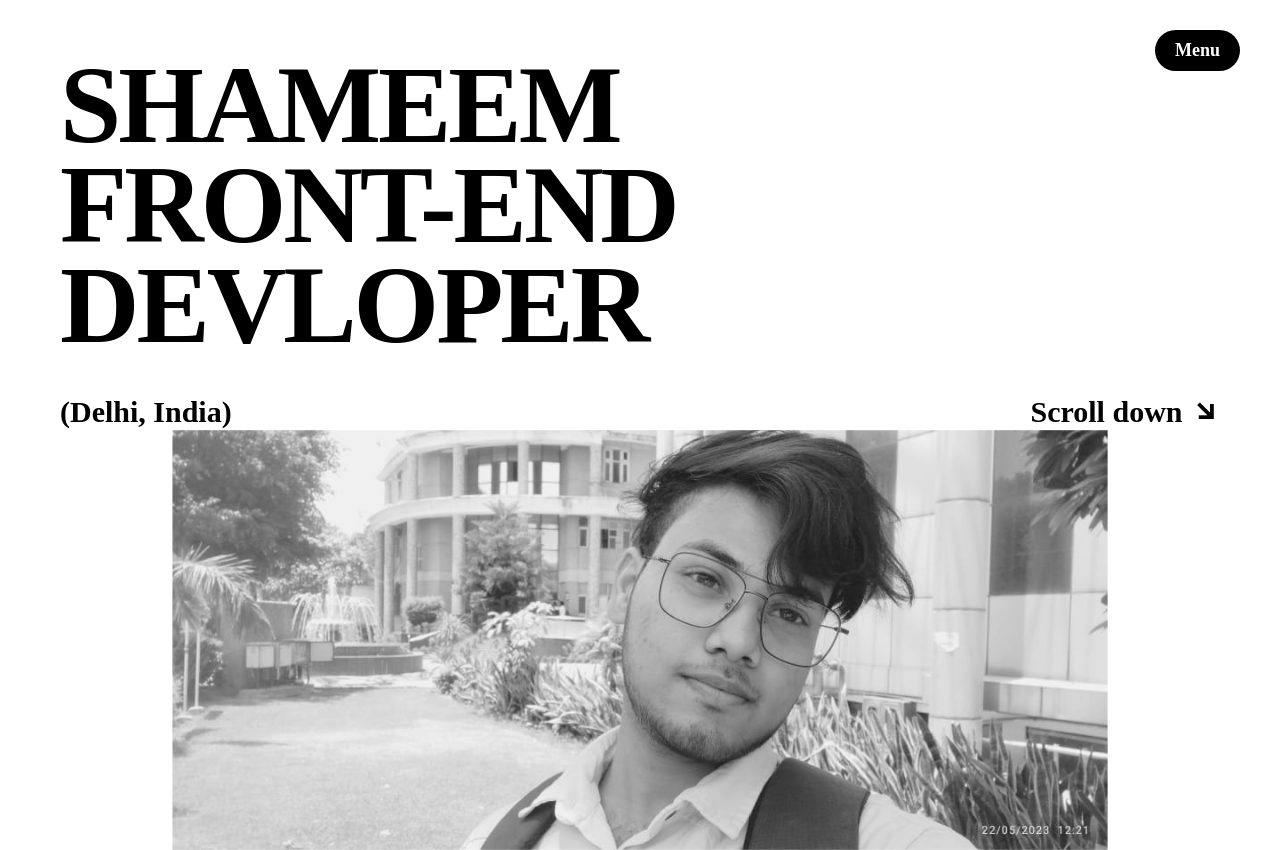
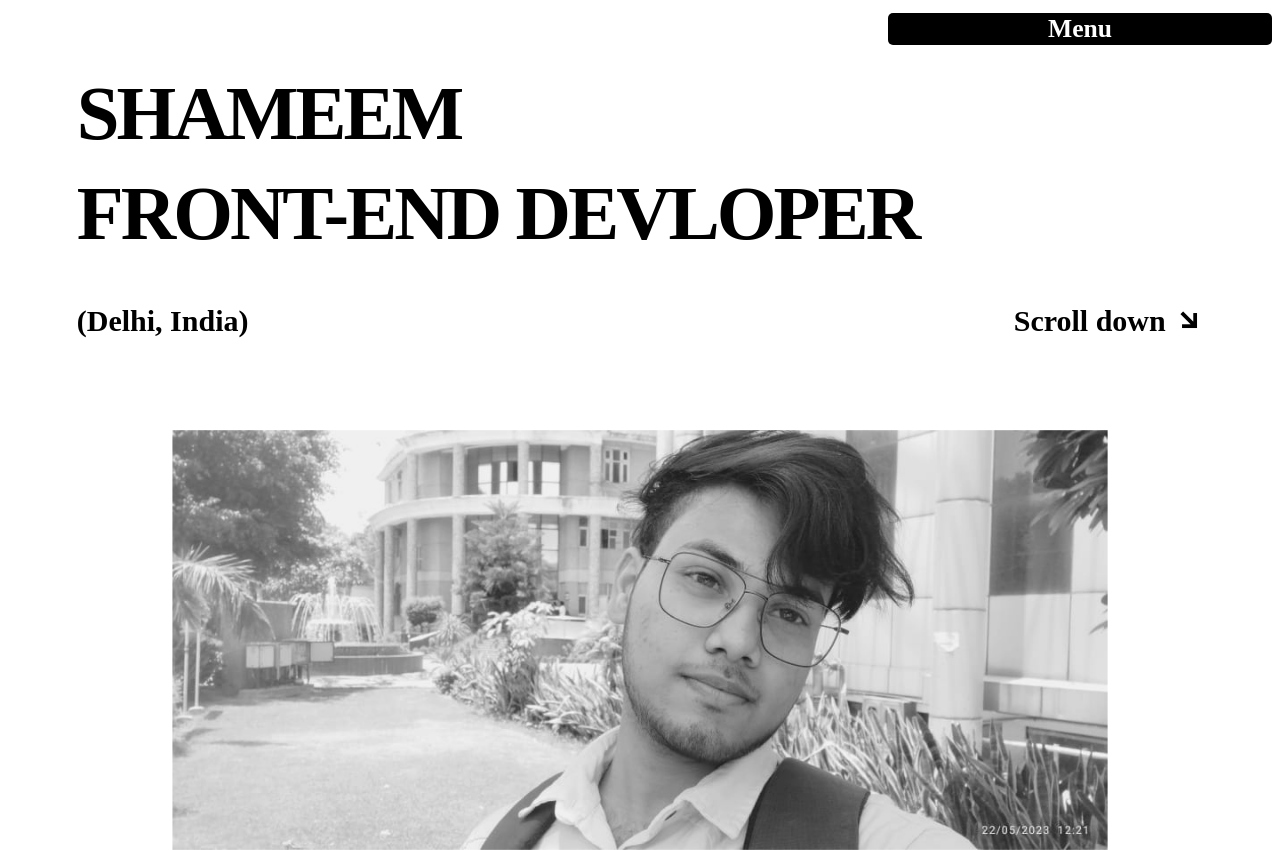
Before and after one commit to Shameem2112/shameem, a plain HTML site: page index.html in a window 1280 px wide. Shown: the top 850 px of the page. Drawn offline with nearby package versions, Linux system fonts and the light colour scheme.

Commit message:
Add files via upload

```diff
--- a/style.css
+++ b/style.css
@@ -19,24 +19,30 @@ html, body{
     display: flex;
     align-items: center;
     justify-content: flex-end;
-    padding: 30px 40px;
+    padding: 1vw 1vh;
+    /* flex-wrap: wrap; */
 
 }
 #nav h3{
     background-color: black;
     color:#fff;
-    padding: 10px 20px;
-    font-size: 18px;
-    border-radius: 50px;
-    margin-left: 5px;
+    padding: 0.1vw 20vh;
+    font-size:2vw;
+    border-radius: 5px;
+    margin-left:9vw;
+}
+@media screen and (max-width: 479px)
+ #nav{
+    letter-spacing: -1px;
+    font-size: 3.5rem;
 }
 #intro{
     height: 45%;
     width: 100%;
-    padding: 55px 60px;
+    padding: 5vw 6vw;
 }
 #intro h1{
-    font-size: 110px;
+    font-size: 6vw;
     letter-spacing: -3px;
     line-height: 100px;
 
@@ -184,7 +190,6 @@ html, body{
 
 }
 #technical h4{
-    border-right: 2px solid black;
     font-size: 30px;
     padding-right: 20px;
     width: 20%;
@@ -198,6 +203,8 @@ html, body{
     font-weight: 100;
     width: 80%;
     padding-left: 15px;
+    border-left: 2px solid black;
+
 }
 #education{
     height: 40%;
@@ -209,8 +216,12 @@ html, body{
 #education h3{
     width: 30%;
     font-size: 30px;
-    border-right: 2px solid black;
     padding: 40px 20px;
+}
+#educations{
+    border-left: 2px solid black;
+
+
 }
 #educations h4{
     font-size: 25px;
```
